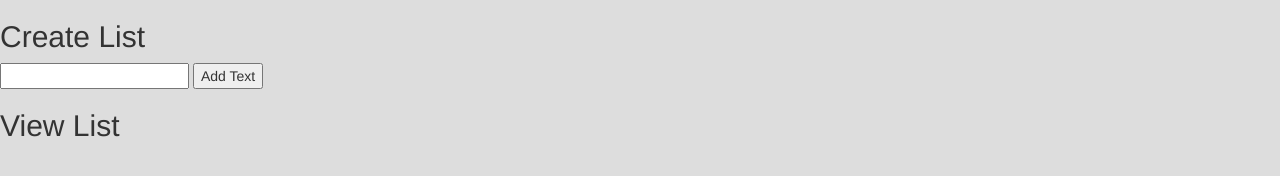
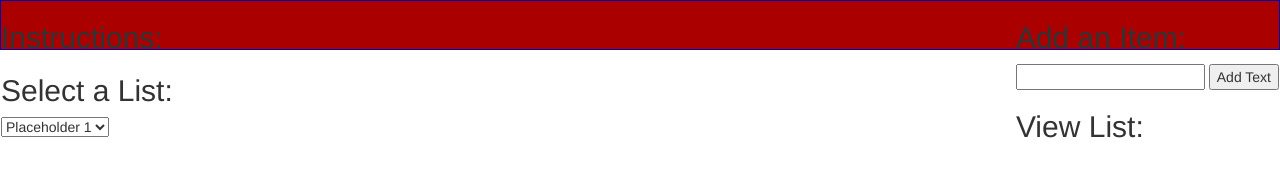
Before and after one commit to Dragonfyre51/List-Module, a plain HTML site: page index.html in a window 1280 px wide. Drawn offline with nearby package versions, Linux system fonts and the light colour scheme.

```diff
--- a/index.html
+++ b/index.html
@@ -8,6 +8,8 @@
 <!-- 10/18/16 Optional theme -->
 <link rel="stylesheet" href="https://maxcdn.bootstrapcdn.com/bootstrap/3.3.7/css/bootstrap-theme.min.css" integrity="sha384-rHyoN1iRsVXV4nD0JutlnGaslCJuC7uwjduW9SVrLvRYooPp2bWYgmgJQIXwl/Sp" crossorigin="anonymous">
 
+<!-- rawgit prduction url https://cdn.rawgit.com/Dragonfyre51/List-Module/master/index.html -->
+<!-- rawgit development url https://rawgit.com/Dragonfyre51/List-Module/master/index.html-->
 
 	<title>List Module</title>
 
@@ -18,23 +20,45 @@
 <body>
 
 <style>
-	body {
-		background-color:#ddd;
+
+	#wrapper {
+		background-color:#a00;
+		border:1px solid #00a;
+		height:50px;
 	}
+
+
 </style>
+<div id="wrapper">
+<div class="pull-left">
+	<div>
+	<h2>Instructions:</h2>
+	</div>
+	<div>
+	<h2>Select a List:</h2>
+	<select>
+		<option>Placeholder 1</option>
+		<option>Placeholder 2</option>
+		<option>Placeholder 3</option>
+	</select>
 
-	<div class="list">
-		<h2>Create List</h2>
+	</div>
+</div>
+<div class="pull-right">
+	<div>
+		<h2>Add an Item:</h2>
 		<input id="textInput" type="text" />
 		<button id="addBtn" type="button">Add Text</button>
 	</div>
 
 
-	<div class="listright">
-		<h2>View List</h2>
+	<div>
+		<h2>View List:</h2>
 		<div id="display"></div>
 
 	</div>
+</div>
+</div>
 
 
 <script src="https://ajax.googleapis.com/ajax/libs/jquery/3.1.1/jquery.min.js"></script>
@@ -43,7 +67,13 @@
 
 <script>
 
-function pressAddItem(){
+// items --> newlist
+// newlist -> contents of new div
+
+
+var newList="0";
+
+function addNewItem(){
 	// get input's content
 		var input = document.getElementById('textInput');
 		var text = input.value;
@@ -61,16 +91,16 @@ function pressAddItem(){
 		input.value = '';
 }
 
-document.getElementById('addBtn').addEventListener('click', pressAddItem);
+document.getElementById('addBtn').addEventListener('click', addNewItem);
+document.getElementById('textInput').addEventListener('keyup', function (event) {
 
 
-document.getElementById('textInput').addEventListener('keyup', function (event) {
 
 	// check to see if enter key was pressed
 	if(event.which === 13){
 
 		//task on enter
-		pressAddItem();
+		addNewItem();
 	}
 });
 
```
